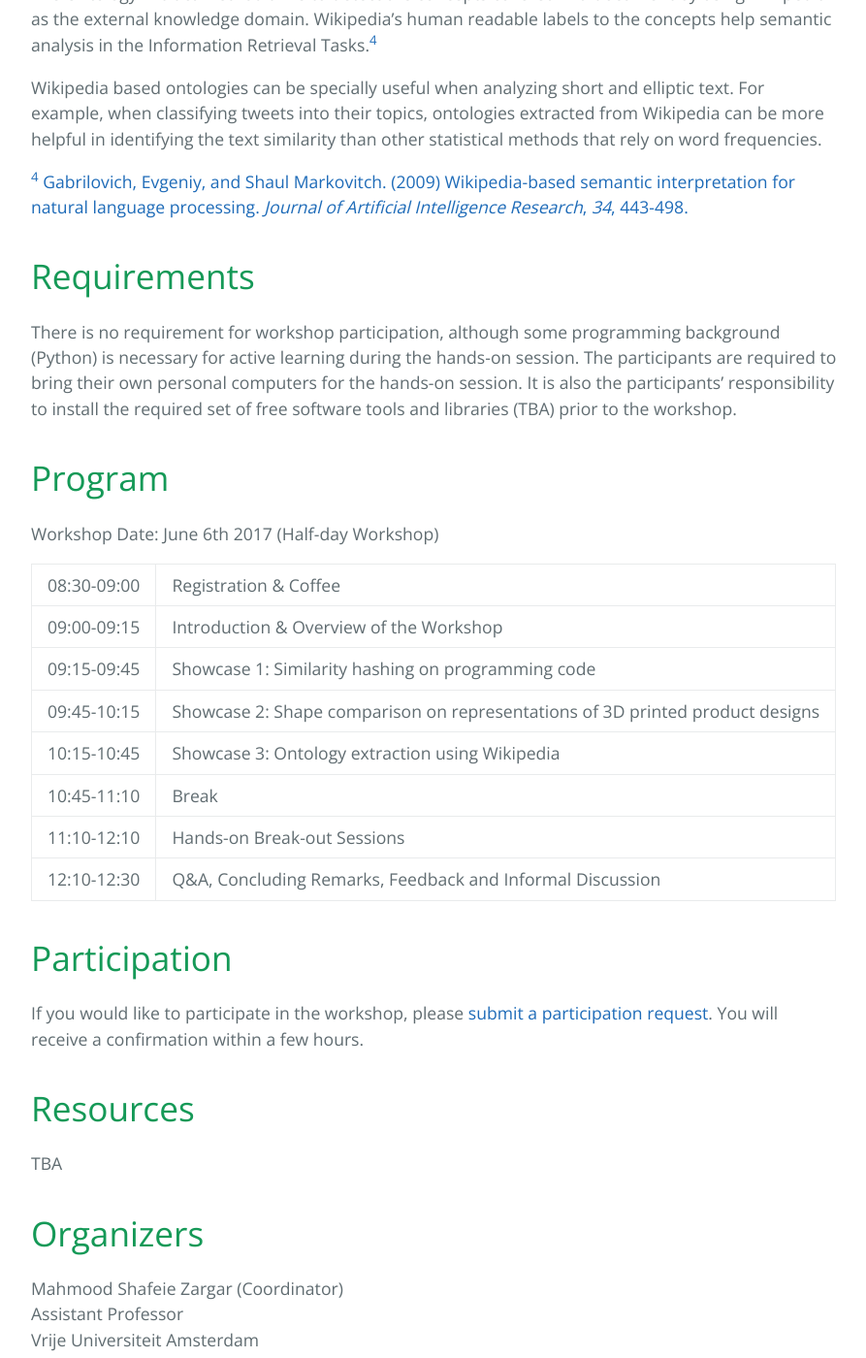
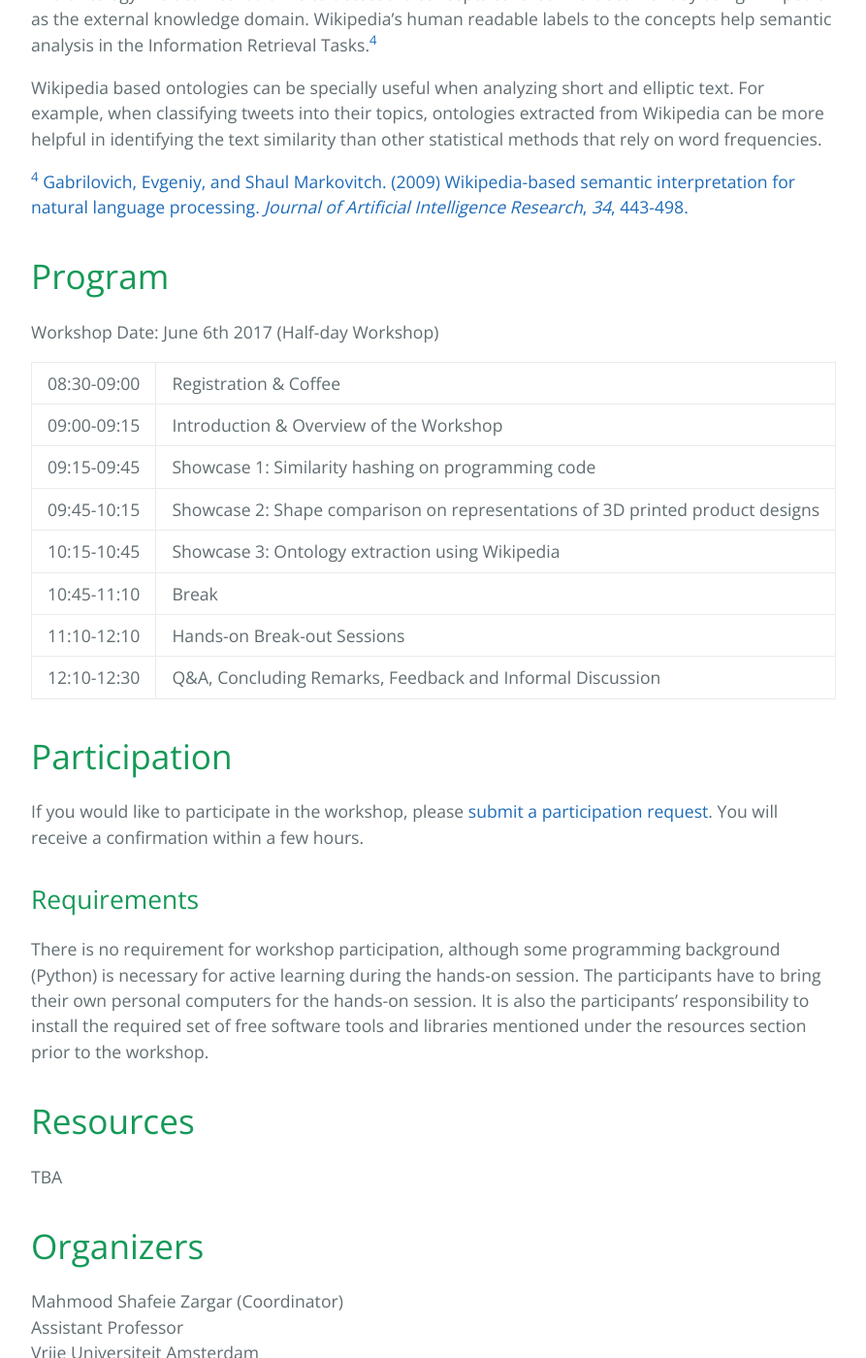
Before and after one commit to retrography/similarity-workshop, a Jekyll site: the page built from index.md, in a window 1280 px wide and 1400 px high, scrolled down 2564 px. Shown: the whole window at 97% size, without its empty margins (192-1085 px from the left). Built offline with Jekyll 4.4.1, drawn with Linux system fonts in a browser that asks for light colours; some of the changed lines change nothing that is shown; some of the changed text lies outside the part shown.

Commit message:
finalizing the structure

```diff
--- a/_includes/page-header.html
+++ b/_includes/page-header.html
@@ -1,9 +1,8 @@
 <section class="page-header">
   <h1 class="project-name">{{ site.title }}</h1>
   <h2 class="project-tagline">{{ site.tagline }}</h2>
-	<a href="#description" class="btn">Description</a>
+	<a href="#overview" class="btn">Overview</a>
 	<a href="#methods" class="btn">Methods</a>
-	<a href="#requirements" class="btn">Requirements</a>
 	<a href="#program" class="btn">Program</a>
 	<a href="#participation" class="btn">Participation</a>
 	<a href="#resources" class="btn">Resources</a>
--- a/index.md
+++ b/index.md
@@ -3,7 +3,7 @@
 title: {{ site.name }}
 ---
 
-# Description
+# Overview
 
 The increasing availability of digital trace data and recent advances on both methods and tools to analyze data in unprecedented scale open up new venues for information systems research. These trends permit the implementation of novel analysis methods and create new opportunities for theorization.
 
@@ -53,10 +53,6 @@
 
 <a name="gabrilovich"><sup>4</sup></a> [Gabrilovich, Evgeniy, and Shaul Markovitch. (2009) Wikipedia-based semantic interpretation for natural language processing. *Journal of Artificial Intelligence Research*, *34*, 443-498.](http://www.jair.org/media/2669/live-2669-4346-jair.pdf)
 
-# Requirements
-
-There is no requirement for workshop participation, although some programming background (Python) is necessary for active learning during the hands-on session. The participants are required to bring their own personal computers for the hands-on session. It is also the participants’ responsibility to install the required set of free software tools and libraries (TBA) prior to the workshop.
-
 # Program
 
 Workshop Date: June 6th 2017 (Half-day Workshop)
@@ -73,6 +69,10 @@
 # Participation
 
 If you would like to participate in the workshop, please [submit a participation request](https://docs.google.com/forms/d/e/1FAIpQLSd7U3oQa8iCh-j5qJWF-LEehlUIfZXlvqgFRE6xHusv8wHbtQ/viewform). You will receive a confirmation within a few hours.
+
+## Requirements
+
+There is no requirement for workshop participation, although some programming background (Python) is necessary for active learning during the hands-on session. The participants have to bring their own personal computers for the hands-on session. It is also the participants’ responsibility to install the required set of free software tools and libraries mentioned under the resources section prior to the workshop.
 
 # Resources
 
```
